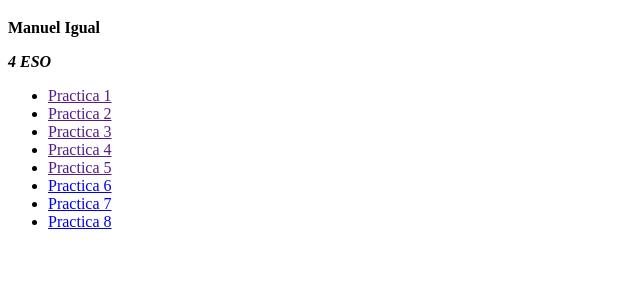
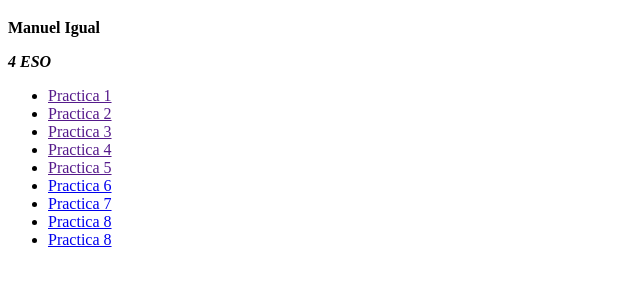
Before and after one commit to rosamelano24/rosamelano24.github.io, a plain HTML site: page index.html in a window 1280 px wide. Shown: the part 61-344 px from the top of the page, without its empty margins (0-640 px from the left). Drawn offline with Linux system fonts and the light colour scheme.

Commit message:
Update index.html

```diff
--- a/index.html
+++ b/index.html
@@ -20,6 +20,7 @@
     <li><a href="p6.html">Practica 6</a></li>
     <li><a href="p7.html">Practica 7</a></li>
     <li><a href="p8.html">Practica 8</a></li>
+    <li><a href="p9.html">Practica 8</a></li>
   </ul>
 </body>
 </html>
```
